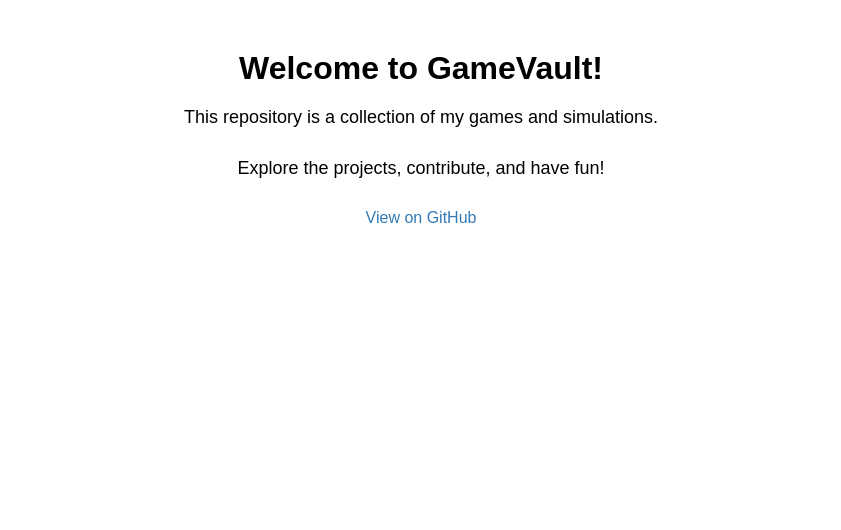
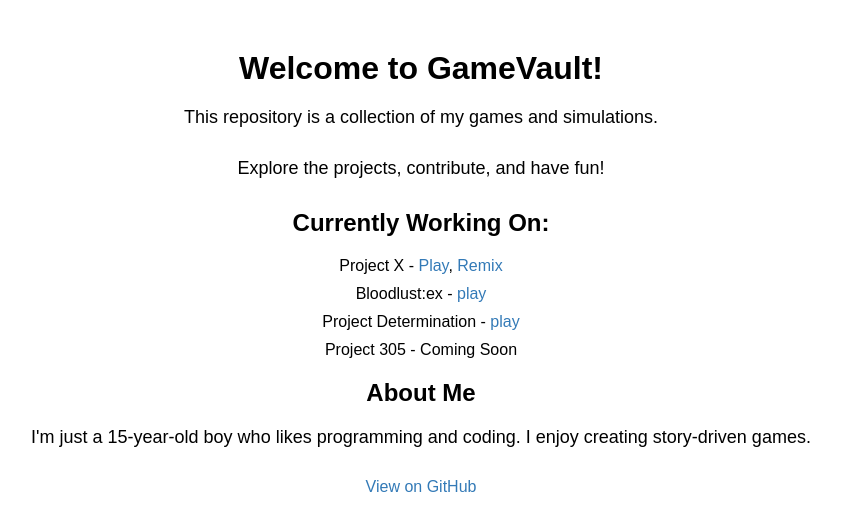
Before and after one commit to cross-sans2/GameVault, a plain HTML site: page index.html in a window 1280 px wide. Shown: the whole page, without its empty margins (219-1060 px from the left). Drawn offline with Linux system fonts and the light colour scheme.

Commit message:
update page

```diff
--- a/index.html
+++ b/index.html
@@ -1,6 +1,5 @@
 <!DOCTYPE html>
 <html lang="en">
-
 <head>
   <meta charset="UTF-8">
   <meta name="viewport" content="width=device-width, initial-scale=1.0">
@@ -11,29 +10,43 @@
       text-align: center;
       margin: 50px;
     }
-
     h1 {
       font-size: 32px;
       margin-bottom: 20px;
     }
-
     p {
       font-size: 18px;
       margin-bottom: 30px;
     }
-
     a {
       text-decoration: none;
       color: #337ab7;
     }
+    ul {
+      list-style-type: none;
+      padding-left: 0;
+    }
+    li {
+      margin-bottom: 10px;
+    }
   </style>
 </head>
-
 <body>
   <h1>Welcome to GameVault!</h1>
   <p>This repository is a collection of my games and simulations.</p>
   <p>Explore the projects, contribute, and have fun!</p>
+
+  <h2>Currently Working On:</h2>
+  <ul>
+    <li>Project X - <a href="https://cross-sans.github.io/xhentai/">Play</a>, <a href="contents/project x/">Remix</a></li>
+    <li>Bloodlust:ex - <a href="https://replit.com/@CTSInc/project-vamp?v=1">play</a></li>
+    <li>Project Determination - <a href="https://replit.com/@CTSInc/MintyTimelyGraphics?v=1">play</a></li>
+    <li>Project 305 - Coming Soon</li>
+  </ul>
+
+  <h2>About Me</h2>
+  <p>I'm just a 15-year-old boy who likes programming and coding. I enjoy creating story-driven games.</p>
+
   <a href="https://github.com/cross-sans2/GameVault">View on GitHub</a>
 </body>
-
 </html>
```
Also changed, not shown: 1 other file. Lines whose indentation alone changed are shown as unchanged.
